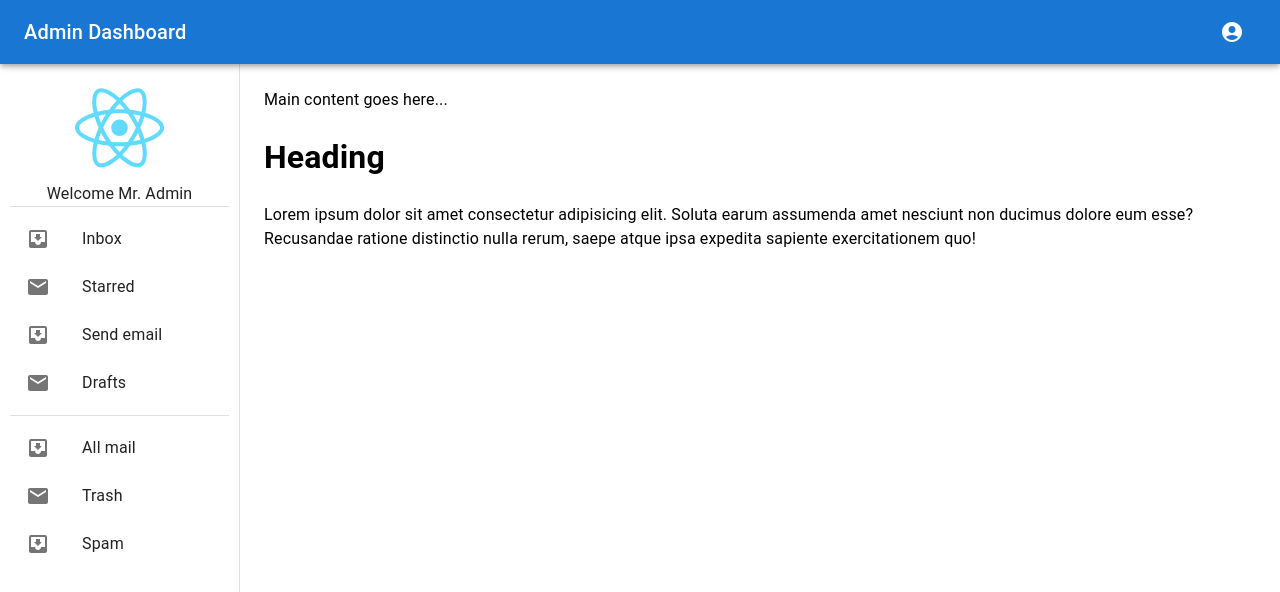
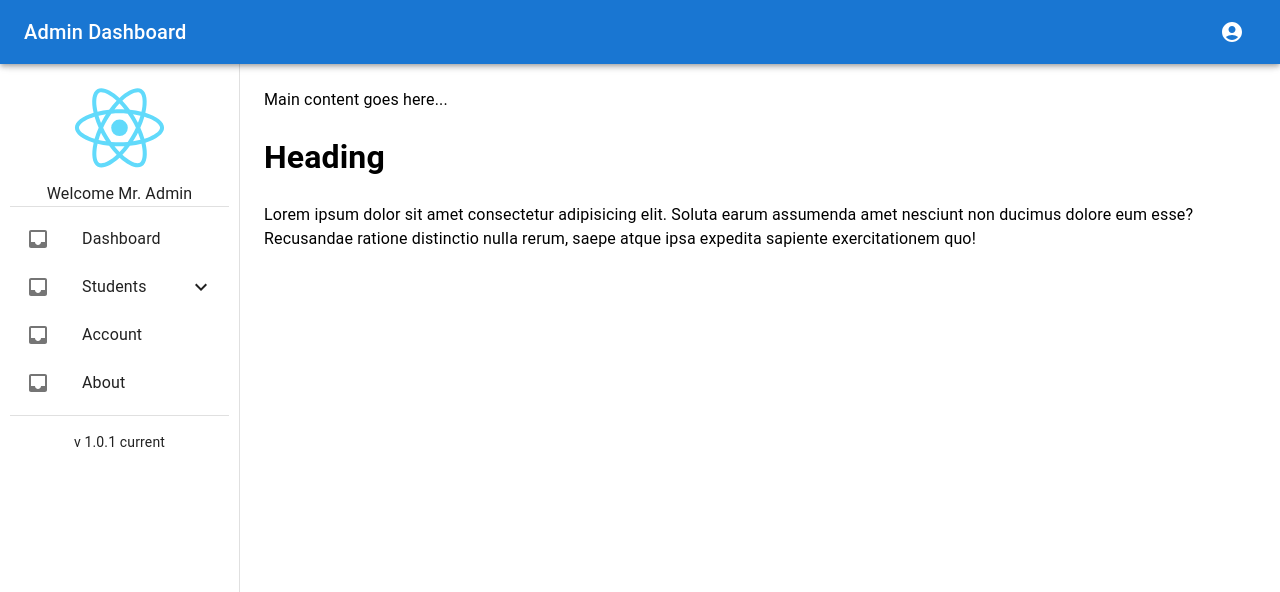
Before and after one commit to fayyaztech/mui-5-react-js-admin-basic, a React (Create React App) app: page /dashboard in a window 1280 px wide. Shown: the top 592 px of the page. Built offline with nearby package versions, Linux system fonts and the light colour scheme.

Commit message:
multiple drop oprions

```diff
--- a/src/screens/CustomDrawer.jsx
+++ b/src/screens/CustomDrawer.jsx
@@ -1,4 +1,4 @@
-import React from 'react';
+import React, { useState } from 'react';
 import {
     Box,
     CardMedia,
@@ -9,13 +9,14 @@ import {
     ListItemButton,
     ListItemIcon,
     ListItemText,
+    Collapse,
     Typography,
     useMediaQuery,
     useTheme
 } from '@mui/material';
-import InboxIcon from '@mui/icons-material/MoveToInbox';
-import MailIcon from '@mui/icons-material/Mail';
-import logo from '../logo.svg';
+import { ExpandLess, ExpandMore, Inbox, Mail } from '@mui/icons-material';
+import { Link } from 'react-router-dom';
+import logo from '../logo.svg'; // Adjust the path as necessary
 
 const CustomDrawer = ({ open, onClose }) => {
     const theme = useTheme();
@@ -25,6 +26,12 @@ const CustomDrawer = ({ open, onClose }) => {
         if (!isLargeScreen) {
             onClose();
         }
+    };
+
+    const [openStudents, setOpenStudents] = useState(false);
+
+    const handleStudentsClick = () => {
+        setOpenStudents(!openStudents);
     };
 
     return (
@@ -55,33 +62,56 @@ const CustomDrawer = ({ open, onClose }) => {
                 <Typography>Welcome Mr. Admin</Typography>
                 <Divider />
                 <List>
-          {['Inbox', 'Starred', 'Send email', 'Drafts'].map((text, index) => (
-            <ListItem key={text} disablePadding onClick={handleDrawerItemClick}>
-              <ListItemButton>
+                    <ListItem button component={Link} to="/dashboard">
                         <ListItemIcon>
-                  {index % 2 === 0 ? <InboxIcon /> : <MailIcon />}
+                            <Inbox />
                         </ListItemIcon>
-                <ListItemText primary={text} />
-              </ListItemButton>
+                        <ListItemText primary="Dashboard" />
                     </ListItem>
-          ))}
+
+                    <ListItem button onClick={handleStudentsClick}>
+                        <ListItemIcon>
+                            <Inbox />
+                        </ListItemIcon>
+                        <ListItemText primary="Students" />
+                        {openStudents ? <ExpandLess /> : <ExpandMore />}
+                    </ListItem>
+                    <Collapse in={openStudents} timeout="auto" unmountOnExit>
+                        <List component="div" disablePadding>
+                            <ListItem button sx={{ pl: 4 }} component={Link} to="/students/list">
+                                <ListItemIcon>
+                                    <Mail />
+                                </ListItemIcon>
+                                <ListItemText primary="List" />
+                            </ListItem>
+                            <ListItem button sx={{ pl: 4 }} component={Link} to="/students/attendance">
+                                <ListItemIcon>
+                                    <Mail />
+                                </ListItemIcon>
+                                <ListItemText primary="Attendance" />
+                            </ListItem>
+                        </List>
+                    </Collapse>
+
+                    <ListItem button component={Link} to="/account">
+                        <ListItemIcon>
+                            <Inbox />
+                        </ListItemIcon>
+                        <ListItemText primary="Account" />
+                    </ListItem>
+                    <ListItem button component={Link} to="/about">
+                        <ListItemIcon>
+                            <Inbox />
+                        </ListItemIcon>
+                        <ListItemText primary="About" />
+                    </ListItem>
                 </List>
                 <Divider />
-        <List>
-          {['All mail', 'Trash', 'Spam'].map((text, index) => (
-            <ListItem key={text} disablePadding onClick={handleDrawerItemClick}>
-              <ListItemButton>
-                <ListItemIcon>
-                  {index % 2 === 0 ? <InboxIcon /> : <MailIcon />}
-                </ListItemIcon>
-                <ListItemText primary={text} />
-              </ListItemButton>
-            </ListItem>
-          ))}
-        </List>
+                <Typography variant="body2" align="center" sx={{ mt: 2 }}>
+                    v 1.0.1 current
+                </Typography>
             </Box>
         </Drawer>
     );
-};
-
+}
 export default CustomDrawer;
```
Lines whose indentation alone changed are shown as unchanged.
